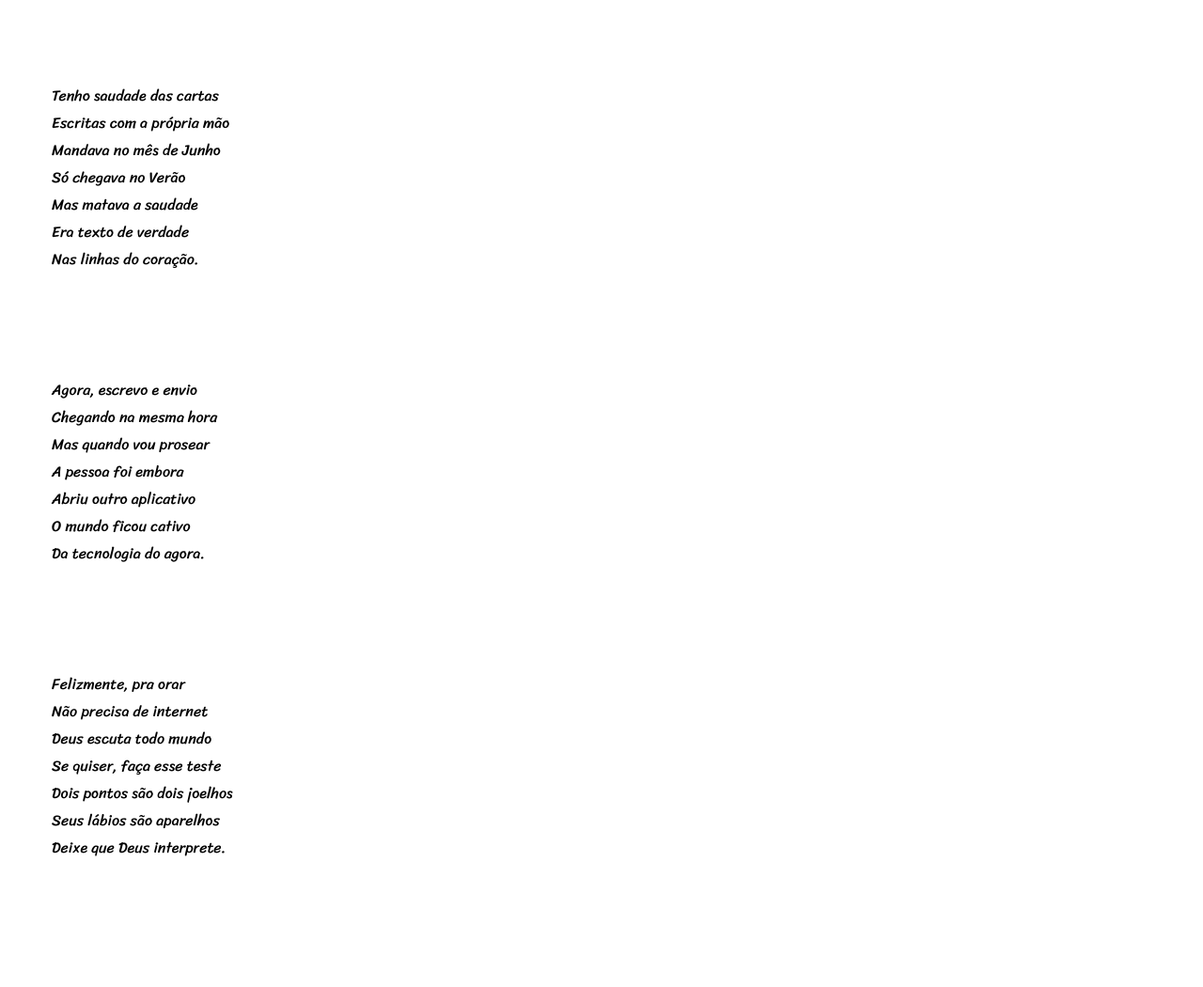
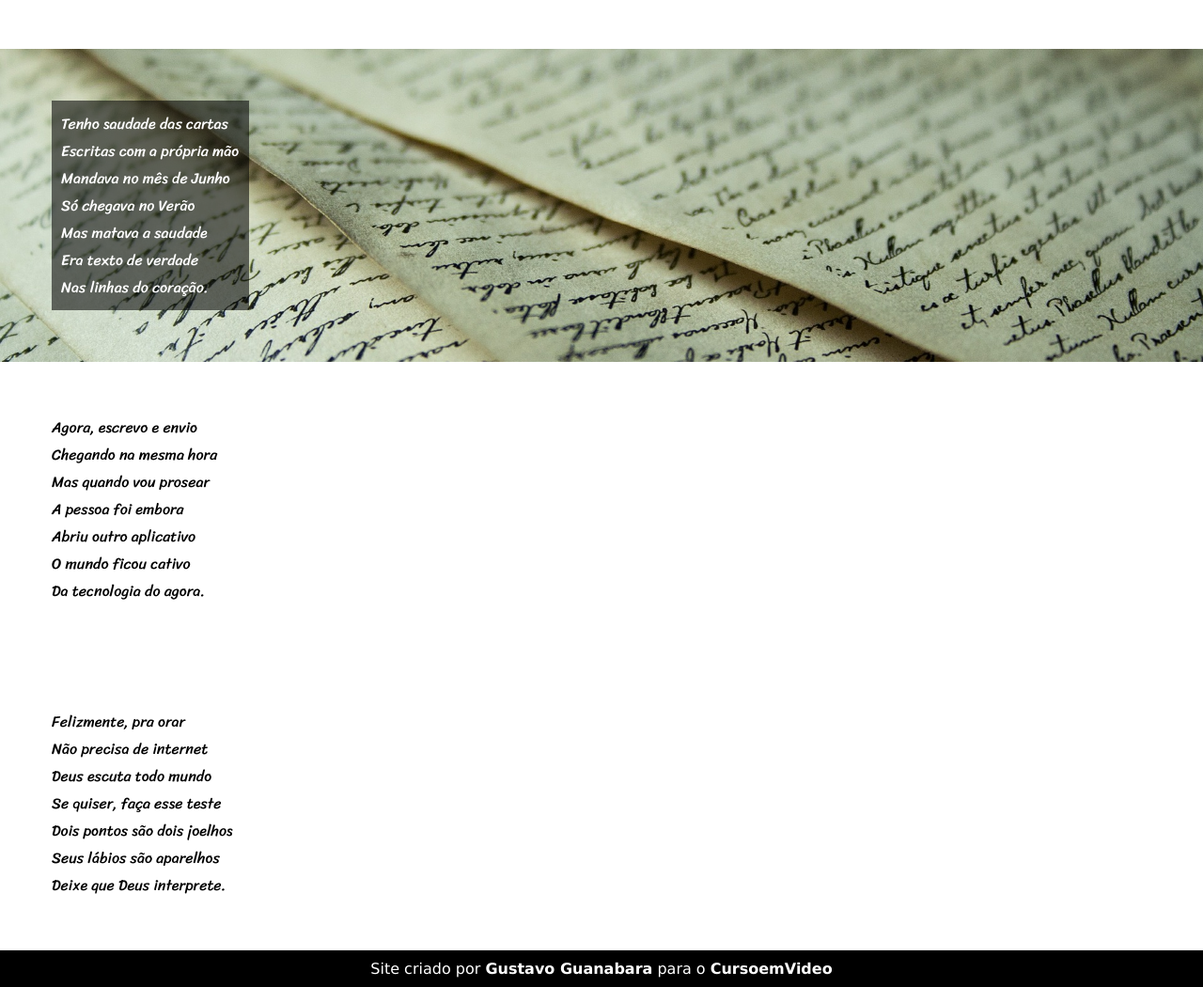
Before and after one commit to FlavioPonciano/html-css, a plain HTML site: page desafios/desafio12-minhaversao/index.html in a window 1280 px wide. Shown: the part 1410-2460 px from the top of the page at 94% size. Before the commit the page ends 2381 px from the top, so only its background shows below. Drawn offline with Linux system fonts and the light colour scheme.

Commit message:
Site finalizado com os conceitos que sei até o momento
Site finalizado com os ajustes e conceitos que sei até o momento, tentando se aproximar ao máximo do original

```diff
--- a/desafios/desafio12-minhaversao/estilo/style.css
+++ b/desafios/desafio12-minhaversao/estilo/style.css
@@ -51,6 +51,7 @@ header a:hover {
 section {
     font-family: var(--fonte3);
     padding: 55px;
+    font-size: 1.2;
 
 }
 
@@ -58,11 +59,46 @@ section {
     background: var(--branco);
 }
 
-.fundo-img {
+.fundo-img1 {
     color: var(--branco);
     background-image: url('../imagens/background001.jpg');
     background-repeat: no-repeat;
     background-size: cover;
     background-attachment: fixed;
+    background-position: left center;
+}
+
+.fundo-img2 {
+    color: var(--branco);
+    background-image: url('../imagens/background002.jpg');
+    background-repeat: no-repeat;
+    background-size: cover;
+    background-attachment: fixed;
     background-position: center center;
 }
+
+.fundo-transparente {
+    background: rgba(0, 0, 0, 0.562);
+    padding: 10px;
+    max-width: 190px;
+}
+
+footer {
+    background: var(--preto);
+    color: var(--branco);
+    text-align: center;
+    max-height: 200px;
+    font-family: var(--fonte1);
+    padding: 10px 0px;
+}
+
+footer a {
+    color: var(--branco);
+    text-decoration: none;
+    font-weight: bold;
+
+}
+
+footer a:hover {
+    text-decoration: underline;
+}
--- a/desafios/desafio12-minhaversao/index.html
+++ b/desafios/desafio12-minhaversao/index.html
@@ -10,7 +10,7 @@
 <body>
     <header>
         <h1>Cordel Morderno</h1>
-        <p>Por <a href="https://www.recantodasletras.com.br/poesias/3186743">Milto Duarte</a></p>
+        <p>Por <a href="https://www.recantodasletras.com.br/poesias/3186743" target="_blank">Milto Duarte</a></p>
     </header>
 
         <section class="banco">
@@ -31,7 +31,8 @@
             </p>
         </section>
 
-        <section class="fundo-img">
+        <section class="fundo-img1">
+            <div class="fundo-transparente">
                 <p>
                     Não é mais como era antes
                     <br>
@@ -47,9 +48,10 @@
                     <br>
                     E um coração desenhado.
                 </p>
+            </div>
         </section>
 
-        <section>
+        <section class="banco">
             <p>
                 Arroba agora não pesa
                 <br>
@@ -85,7 +87,8 @@
             </p>
         </section>
 
-        <section>
+        <section class="fundo-img2">
+            <div class="fundo-transparente">
                 <p>
                     Tenho saudade das cartas
                     <br>
@@ -101,6 +104,7 @@
                     <br>
                     Nas linhas do coração.
                 </p>
+            </div>
         </section>
 
         <section>
@@ -138,5 +142,11 @@
                 Deixe que Deus interprete.
             </p>
         </section>
+        <footer>
+            <p>Site criado por <a href="#">Gustavo Guanabara</a> para o <a href="#">
+                CursoemVideo</a>
+            </p>
+        </footer>
+
 </body>
 </html>
```
Lines whose indentation alone changed are shown as unchanged.
